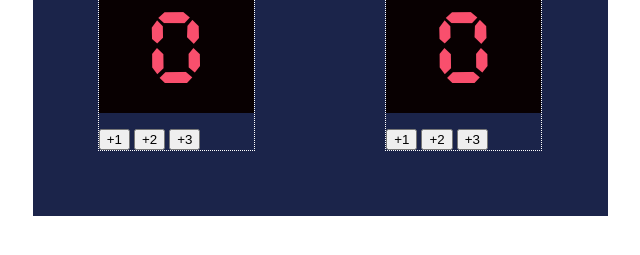
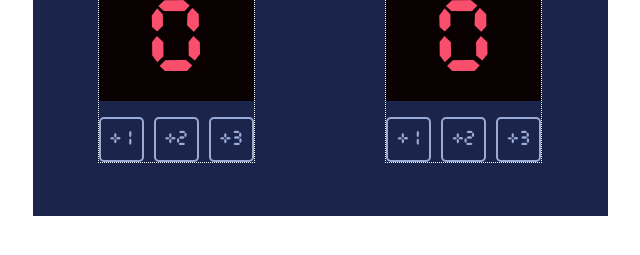
Before and after one commit to itsduzao/basketball-scoreboard, a plain HTML site: page index.html in a window 1280 px wide. Shown: the part 169-424 px from the top of the page, without its empty margins (320-960 px from the left). Drawn offline with Linux system fonts and the light colour scheme.

Commit message:
style: add button styles and new color variables for improved UI interaction

```diff
--- a/style.css
+++ b/style.css
@@ -11,6 +11,9 @@
 
   --fc-panel-title: #EEEEEE;
   --fc-display-score: #F94F6D;
+
+  --btn-background: #9AABD8;
+  --btn-font: #9AABD8;
 
   --bg-display: #080001;
 }
@@ -69,6 +72,30 @@ body {
   color: var(--fc-display-score);
 }
 
+.btn-wrapper {
+  display: flex;
+  justify-content: center;
+  gap: 10px;
+}
+
+.btn-score {
+  font-family: var(--ff-primary);
+  font-size: calc((18/16) * 1rem);
+  font-weight: 400;
+  line-height: 28px;
+  text-align: center;
+
+  border: 2px solid var(--btn-background);
+  background-color: transparent;
+
+  height: 45px;
+  width: 45px;
+
+  border-radius: 5px;
+
+  color: var(--btn-font);
+}
+
 .panel-guest {
   border: 1px dotted white;
 }
```
